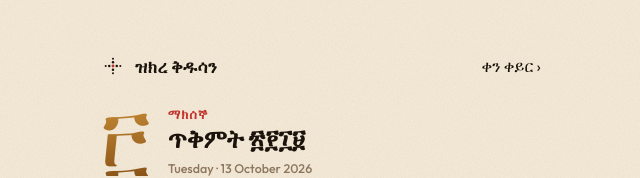
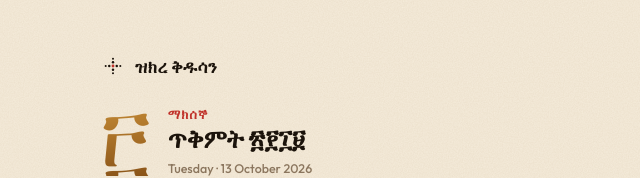
Before and after one commit to Jeremi-code/zikere-kidusan, a Vue app: page / in a window 1280 px wide. Shown: the top 178 px of the page, without its empty margins (319-959 px from the left). Built offline with nearby package versions, Linux system fonts and the light colour scheme; a web font is replaced by a local one.

Commit message:
refactor(ui): remove 'ቀን ቀይር' link from header, keeping date hero clickable

```diff
--- a/src/App.vue
+++ b/src/App.vue
@@ -215,13 +215,6 @@ onMounted(() => {
             </svg>
             <span>ዝክረ ቅዱሳን</span>
           </div>
-          <button
-            @click="isDatePickerOpen = true"
-            class="text-xs font-semibold text-[var(--accent)] hover:underline cursor-pointer flex items-center gap-1 font-latin-body"
-            title="ቀን መቁጠሪያ (Calendar)"
-          >
-            <span>ቀን ቀይር ›</span>
-          </button>
         </header>
 
         <section
```
